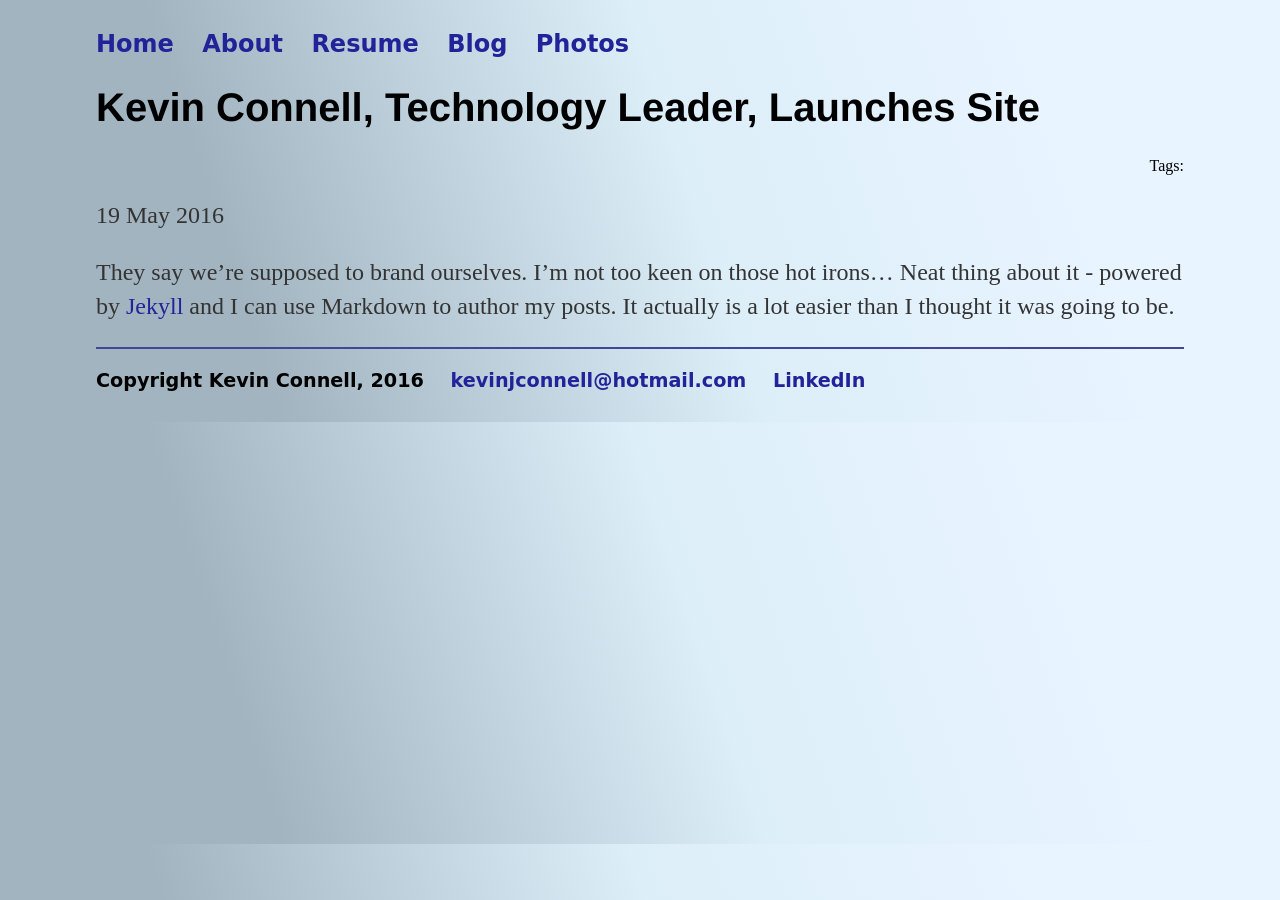
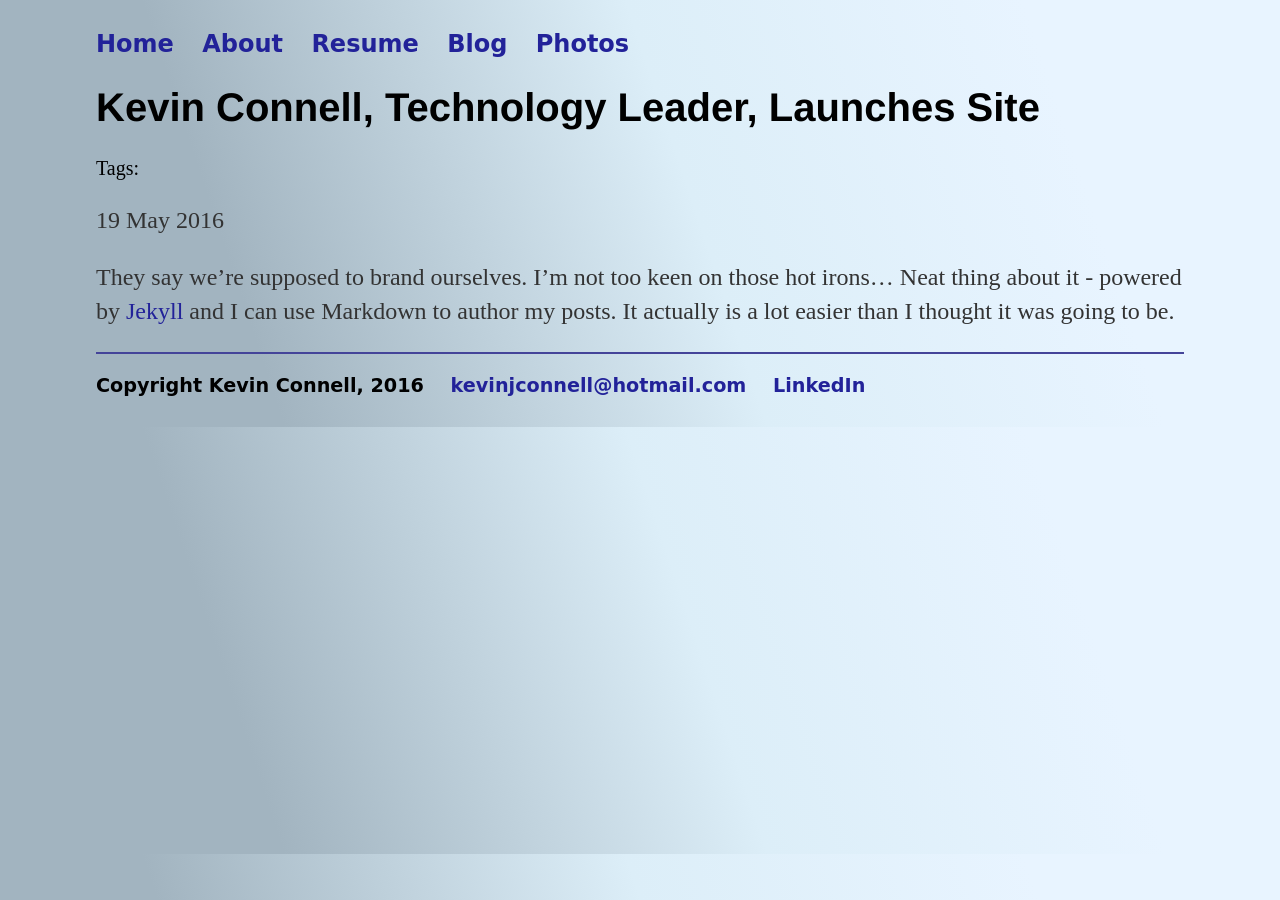
Before and after one commit to mo4dawg/mo4dawg.github.io, a Jekyll site: the page built from _posts/2016-05-19-kevin-connell-site-launched.md, in a window 1280 px wide. Built offline with Jekyll 4.4.1, drawn with Linux system fonts in a browser that asks for light colours.

Commit message:
Update main.css

```diff
--- a/css/main.css
+++ b/css/main.css
@@ -128,5 +128,6 @@ ul.posts li {
   margin-left: 5px;
 }
 .post-tags {
-  text-align: right;
+  text-align: left;
+  font-size: 20px;
 }
```
